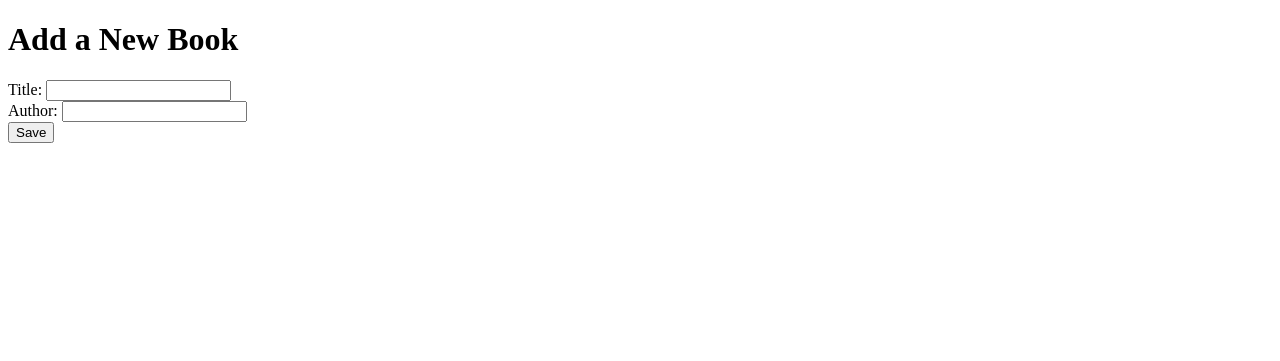
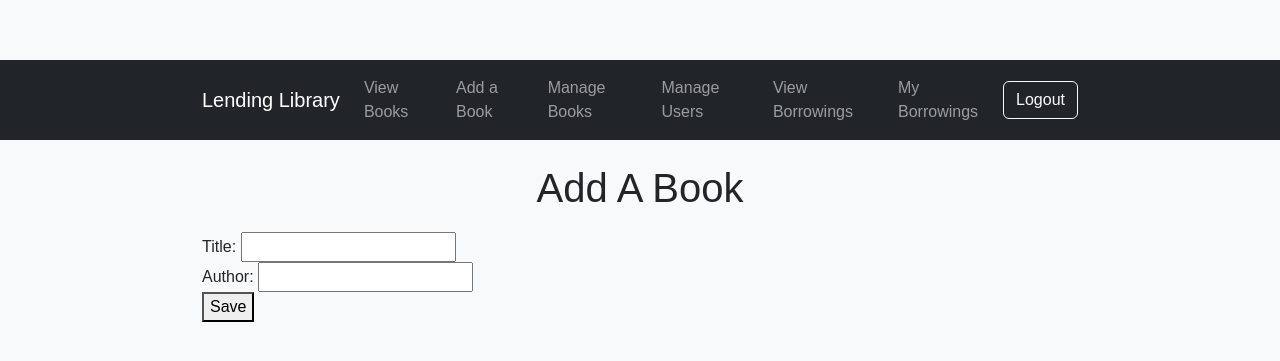
Before and after one commit to williamkalogeropoulos/CF6-LendingLibrary, a Spring Boot app: page /books/add in a window 1280 px wide. Shown: the top 361 px of the page. Run offline with Spring Boot 4, Linux system fonts and the light colour scheme; a user stored in the database is signed in; some of the project's set-up classes (security, data sources, template engines, error pages and the like) are left out, and stand-ins take their place.

Commit message:
Get all books and add a book functionality

```diff
--- a/src/main/java/com/williamkalogeropoulos/controller/BookControllerThymeleaf.java
+++ b/src/main/java/com/williamkalogeropoulos/controller/BookControllerThymeleaf.java
@@ -20,7 +20,7 @@ public class BookControllerThymeleaf {
 
     @GetMapping
     public String listBooks(Model model) {
-        List<BookDTO> books = bookService.getAvailableBooks();
+        List<Book> books = bookService.getAllBooks();
         model.addAttribute("books", books);
         return "books";
     }
--- a/src/main/resources/templates/add-book.html
+++ b/src/main/resources/templates/add-book.html
@@ -1,14 +1,20 @@
 <!DOCTYPE html>
 <html xmlns:th="http://www.thymeleaf.org">
 <head>
-    <title>Add New Book</title>
+    <title>Available Books</title>
+    <link rel="stylesheet" href="https://cdn.jsdelivr.net/npm/bootstrap@5.3.0/dist/css/bootstrap.min.css">
+    <link rel="stylesheet" href="/styles.css">
 </head>
 <body>
-<h1>Add a New Book</h1>
-<form action="/books/add" method="post">
-    <label>Title: <input type="text" name="title"></label><br>
-    <label>Author: <input type="text" name="author"></label><br>
-    <button type="submit">Save</button>
-</form>
+<div th:replace="fragments/navbar.html"></div> <!-- Include Navbar -->
+
+<div class="container mt-4">
+    <h1 class="text-center">Add A Book</h1>
+    <form action="/books/add" method="post">
+        <label>Title: <input type="text" name="title"></label><br>
+        <label>Author: <input type="text" name="author"></label><br>
+        <button type="submit">Save</button>
+    </form>
+</div>
 </body>
 </html>
--- a/src/main/resources/templates/books.html
+++ b/src/main/resources/templates/books.html
@@ -36,7 +36,7 @@
                 <form th:if="${book.available}" th:action="@{/borrowings/{bookId}(bookId=${book.id})}" method="post">
                     <button type="submit" class="btn btn-primary btn-sm">Borrow</button>
                 </form>
-                <span th:unless="${book.available}" class="text-muted">Not Available</span>
+                <span th:unless="${book.available}" class="text-danger">Not Available</span>
             </td>
         </tr>
         </tbody>
--- a/src/main/resources/templates/fragments/navbar.html
+++ b/src/main/resources/templates/fragments/navbar.html
@@ -15,6 +15,7 @@
         <div class="collapse navbar-collapse" id="navbarNav">
             <ul class="navbar-nav">
                 <li class="nav-item"><a class="nav-link" href="/books">View Books</a></li>
+                <li class="nav-item"><a class="nav-link" href="/books/add">Add a Book</a></li>
 
                 <!-- Show only for Admins -->
                 <li class="nav-item" th:if="${#authorization.expression('hasRole(''ADMIN'')')}">
```
Also changed, not shown: src/main/java/com/williamkalogeropoulos/LendingLibraryApplication.java (+11 -0 lines).
